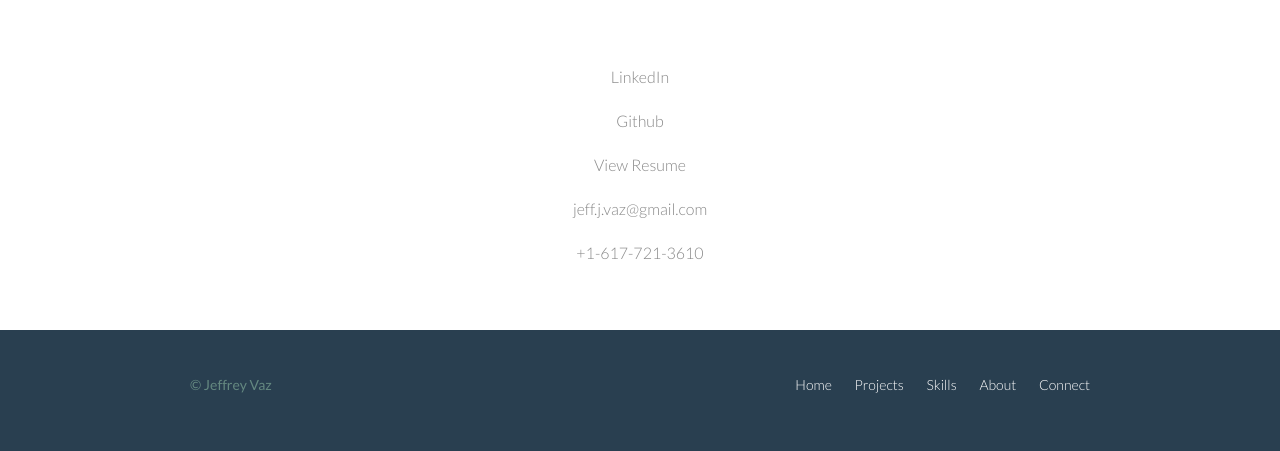
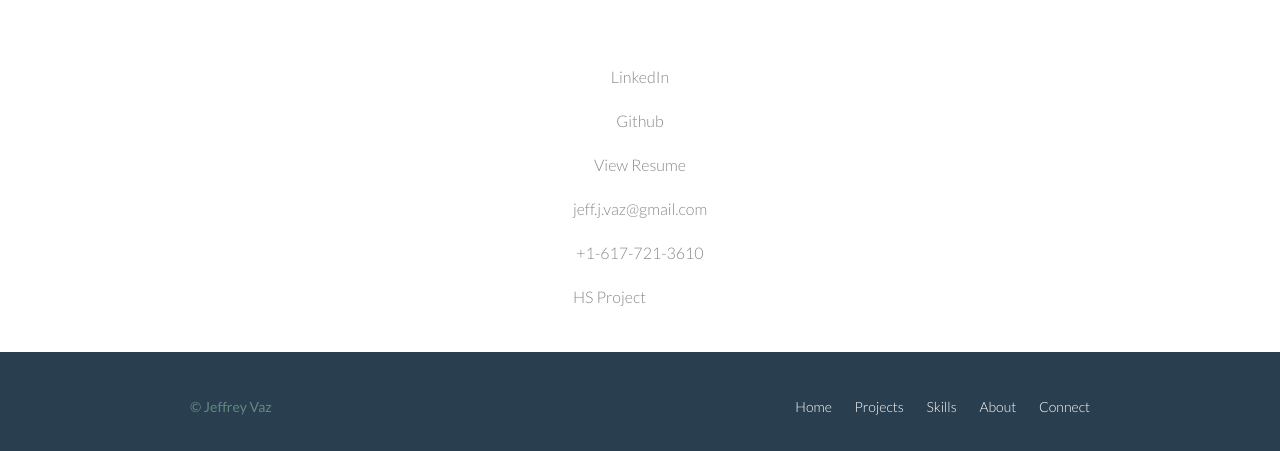
Before and after one commit to jjvaz25/personal-site-v1, a plain HTML site: page connect.html in a window 1280 px wide. Shown: the part 425-876 px from the top of the page. Drawn offline with Linux system fonts and the light colour scheme.

Commit message:
add hs project

```diff
--- a/connect.html
+++ b/connect.html
@@ -62,6 +62,7 @@
       <a href="./assets/images/connect/Vaz_Jeffrey_Resume.pdf" target="_blank"><p>View Resume</p></a>
       <p id="email">jeff.j.vaz@gmail.com</p>
       <p id="phone">+1-617-721-3610</p>
+      <a href="https://spartan-mule-landing.herokuapp.com/" target="_blank">HS Project</a>
     </div>
   </section>
 
```
